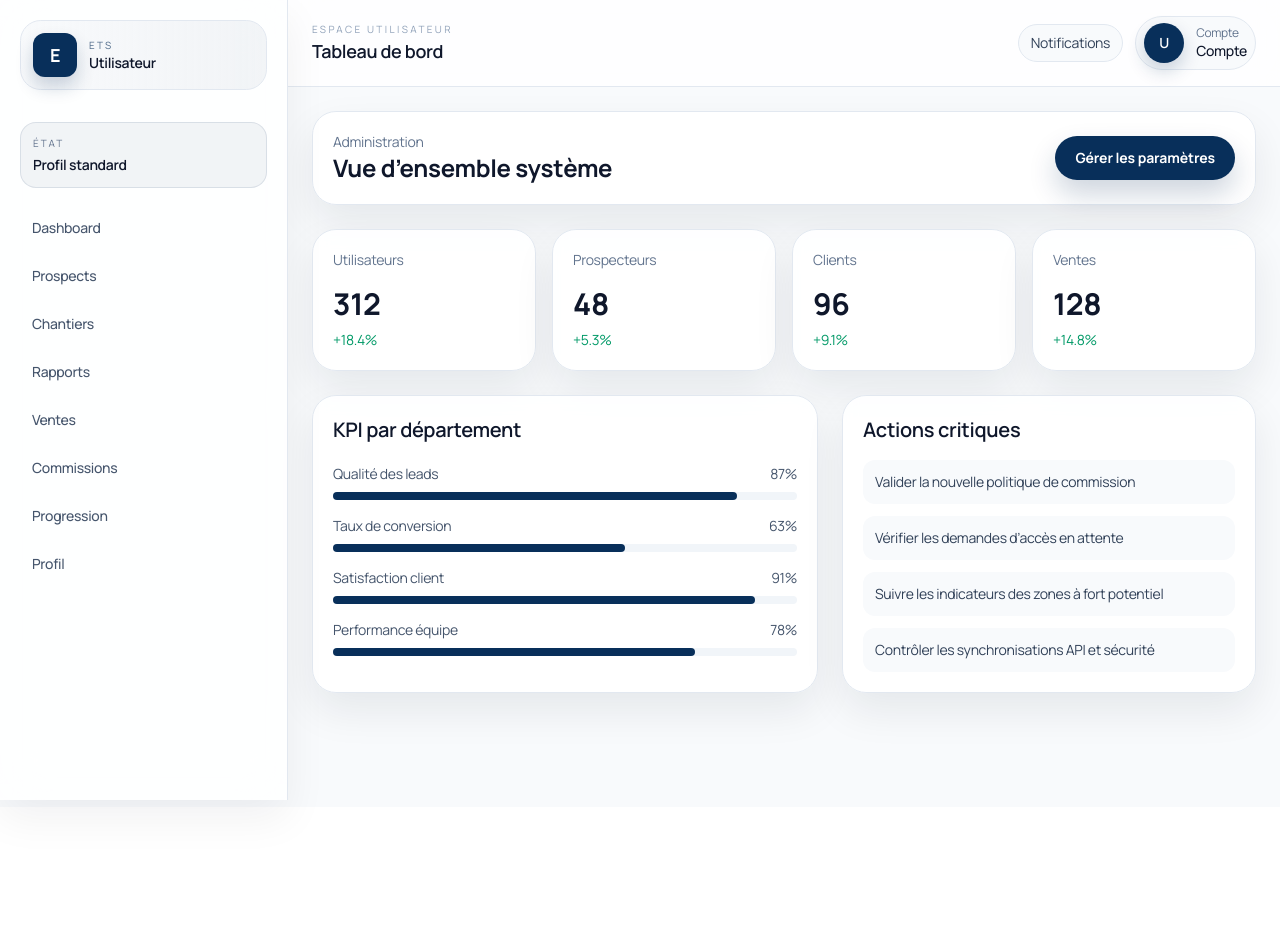
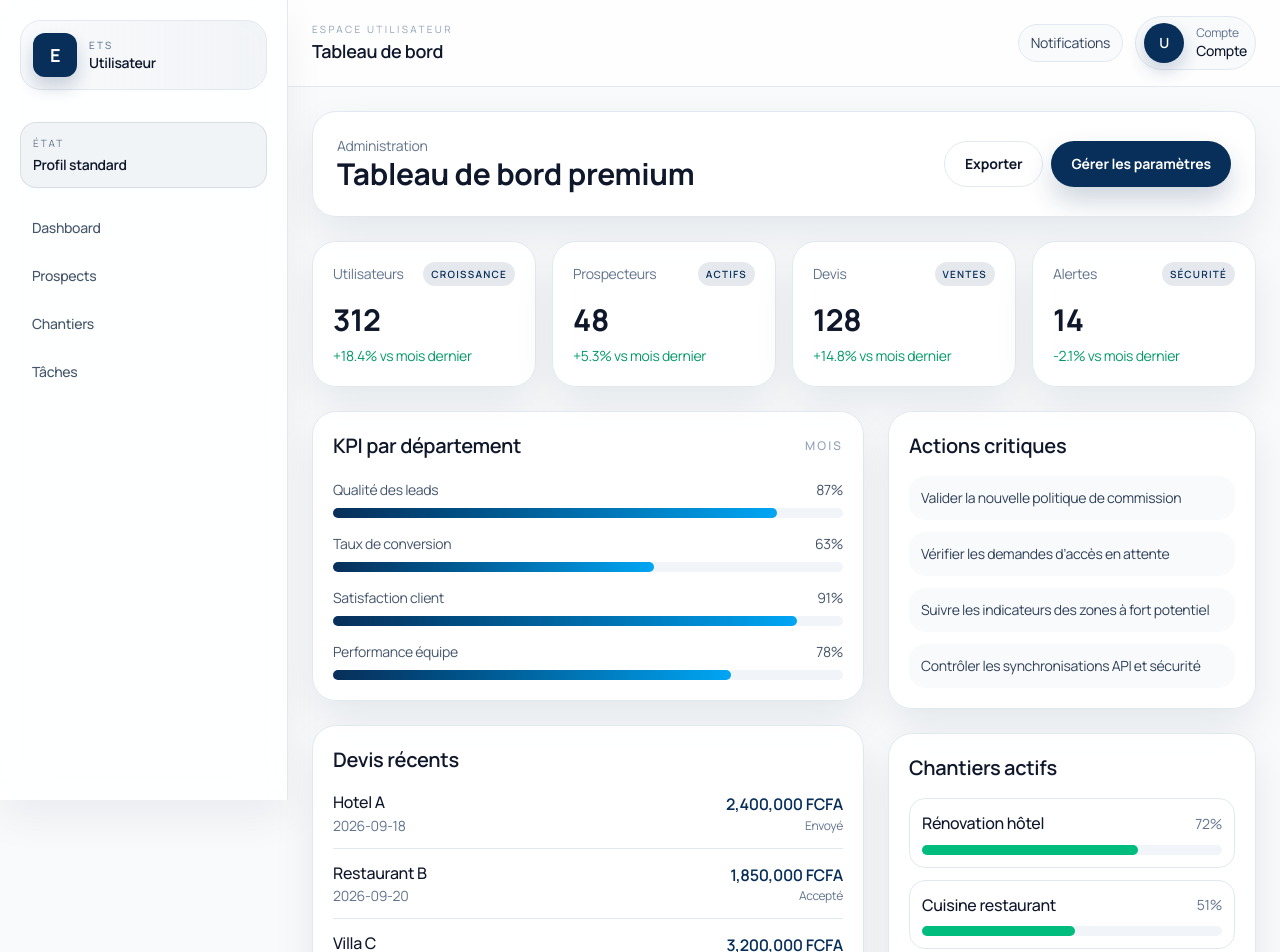
Before and after one commit to jeancode1234/ets_cameroon_sarl, a Nuxt app: page /app/admin/dashboard in a window 1280 px wide. Shown: the top 952 px of the page. Before the commit the page ends 807 px from the top, so only its background shows below. Built offline with nearby package versions, Linux system fonts and the light colour scheme; no server answers.

Commit message:
feat: add business modules and admin dashboard

```diff
--- a/app/components/private/PrivateMobileNavigation.vue
+++ b/app/components/private/PrivateMobileNavigation.vue
@@ -1,7 +1,15 @@
 <template>
-  <nav class="fixed inset-x-0 bottom-0 z-50 border-t border-slate-200 bg-white/95 p-2 backdrop-blur-xl dark:border-slate-800 dark:bg-slate-950/95 lg:hidden">
+  <nav
+    class="fixed inset-x-0 bottom-0 z-50 border-t border-slate-200 bg-white/95 p-2 backdrop-blur-xl dark:border-slate-800 dark:bg-slate-950/95 lg:hidden"
+  >
     <div class="grid grid-cols-4 gap-2 text-center text-[11px]">
-      <NuxtLink v-for="item in menu" :key="item.to" :to="item.to" class="rounded-xl px-2 py-2 text-slate-600 dark:text-slate-300" active-class="bg-primary/5 text-primary dark:bg-primary/10 dark:text-white">
+      <NuxtLink
+        v-for="item in menu"
+        :key="item.to"
+        :to="item.to"
+        class="rounded-xl px-2 py-2 text-slate-600 dark:text-slate-300"
+        active-class="bg-primary/5 text-primary dark:bg-primary/10 dark:text-white"
+      >
         {{ item.label }}
       </NuxtLink>
     </div>
@@ -17,22 +25,22 @@ const menu = computed(() => {
     case 'ADMIN':
       return [
         { label: 'Dashboard', to: '/app/admin/dashboard' },
-        { label: 'Rapports', to: '/app/admin/reports' },
-        { label: 'Clients', to: '/app/admin/clients' },
+        { label: 'Devis', to: '/app/admin/quotes' },
+        { label: 'Alertes', to: '/app/admin/alerts' },
         { label: 'Profil', to: '/app/profile' }
       ]
     case 'MANAGER':
       return [
         { label: 'Dashboard', to: '/app/manager/dashboard' },
-        { label: 'Prospects', to: '/app/manager/prospecteurs' },
-        { label: 'Rapports', to: '/app/manager/reports' },
+        { label: 'Pipeline', to: '/app/manager/pipeline' },
+        { label: 'Chantiers', to: '/app/manager/chantiers' },
         { label: 'Profil', to: '/app/profile' }
       ]
     case 'CLIENT':
       return [
         { label: 'Dashboard', to: '/app/client/dashboard' },
-        { label: 'Demandes', to: '/app/client/demandes' },
-        { label: 'Projets', to: '/app/client/projets' },
+        { label: 'Devis', to: '/app/client/devis' },
+        { label: 'Paiements', to: '/app/client/payments' },
         { label: 'Profil', to: '/app/profile' }
       ]
     case 'PARTENAIRE':
@@ -46,10 +54,7 @@ const menu = computed(() => {
     default:
       return [
         { label: 'Dashboard', to: '/app/prospecteur/dashboard' },
-        { label: 'Prospects', to: '/app/prospecteur/prospects' },
-        { label: 'Rapports', to: '/app/prospecteur/rapports' },
-        { label: 'Ventes', to: '/app/prospecteur/ventes' }
-      ]
-  }
-})
+        { label: 'Chantiers', to: '/app/prospecteur/chantiers' },]
+    }
+        })
 </script>
--- a/app/components/private/PrivateSidebar.vue
+++ b/app/components/private/PrivateSidebar.vue
@@ -54,6 +54,9 @@ const menu = computed(() => {
         { label: 'Utilisateurs', to: '/app/admin/users' },
         { label: 'Prospecteurs', to: '/app/admin/prospecteurs' },
         { label: 'Clients', to: '/app/admin/clients' },
+        { label: 'Devis', to: '/app/admin/quotes' },
+        { label: 'Alertes', to: '/app/admin/alerts' },
+        { label: 'Fonctionnalités', to: '/app/admin/features' },
         { label: 'Rapports', to: '/app/admin/reports' },
         { label: 'Paramètres', to: '/app/admin/settings' },
         { label: 'Profil', to: '/app/profile' }
@@ -61,10 +64,12 @@ const menu = computed(() => {
     case 'MANAGER':
       return [
         { label: 'Dashboard', to: '/app/manager/dashboard' },
+        { label: 'Pipeline', to: '/app/manager/pipeline' },
         { label: 'Prospecteurs', to: '/app/manager/prospecteurs' },
-        { label: 'Rapports', to: '/app/manager/reports' },
+        { label: 'Chantiers', to: '/app/manager/chantiers' },
         { label: 'Ventes', to: '/app/manager/ventes' },
         { label: 'Validations', to: '/app/manager/validations' },
+        { label: 'Rapports', to: '/app/manager/reports' },
         { label: 'Notifications', to: '/app/manager/notifications' },
         { label: 'Profil', to: '/app/profile' }
       ]
@@ -75,6 +80,7 @@ const menu = computed(() => {
         { label: 'Projets', to: '/app/client/projets' },
         { label: 'Devis', to: '/app/client/devis' },
         { label: 'Factures', to: '/app/client/factures' },
+        { label: 'Paiements', to: '/app/client/payments' },
         { label: 'Profil', to: '/app/profile' }
       ]
     case 'PARTENAIRE':
@@ -91,12 +97,6 @@ const menu = computed(() => {
         { label: 'Dashboard', to: '/app/prospecteur/dashboard' },
         { label: 'Prospects', to: '/app/prospecteur/prospects' },
         { label: 'Chantiers', to: '/app/prospecteur/chantiers' },
-        { label: 'Rapports', to: '/app/prospecteur/rapports' },
-        { label: 'Ventes', to: '/app/prospecteur/ventes' },
-        { label: 'Commissions', to: '/app/prospecteur/commissions' },
-        { label: 'Progression', to: '/app/prospecteur/progression' },
-        { label: 'Profil', to: '/app/profile' }
-      ]
-  }
-})
+        { label: 'Tâches', to: '/app/prospecteur/taches' },]
+        }})
 </script>
--- a/app/components/public/AppFooter.vue
+++ b/app/components/public/AppFooter.vue
@@ -1,7 +1,7 @@
 <template>
   <footer class="border-t border-slate-200 bg-slate-950 text-slate-200 dark:border-slate-800">
     <div class="container-shell py-10 md:py-12">
-      <div class="site-card overflow-hidden bg-gradient-to-r from-slate-900 via-slate-900 to-primary p-6 text-white md:p-8">
+      <!-- <div class="site-card overflow-hidden bg-gradient-to-r from-slate-900 via-slate-900 to-primary p-6 text-white md:p-8">
         <div class="flex flex-col gap-6 md:flex-row md:items-center md:justify-between">
           <div>
             <p class="text-[10px] uppercase tracking-[0.26em] text-slate-300">Cabinet de référence</p>
@@ -12,7 +12,7 @@
             <BaseButton variant="primary" class="!border !border-white/20 !bg-transparent !text-white hover:!bg-white/5" @click="navigateTo('/contact')">Nous contacter</BaseButton>
           </div>
         </div>
-      </div>
+      </div> -->
 
       <div class="mt-10 grid gap-10 md:grid-cols-[1.3fr_0.8fr_0.9fr]">
         <div>
--- a/app/pages/app/admin/dashboard.vue
+++ b/app/pages/app/admin/dashboard.vue
@@ -1,44 +1,88 @@
 <template>
   <div class="space-y-6">
-    <div class="site-card p-5">
-      <div class="flex flex-col gap-3 md:flex-row md:items-center md:justify-between">
+    <div class="site-card overflow-hidden p-5 md:p-6">
+      <div class="flex flex-col gap-4 md:flex-row md:items-center md:justify-between">
         <div>
           <p class="text-sm text-slate-500 dark:text-slate-400">Administration</p>
-          <h1 class="text-2xl font-bold text-slate-900 dark:text-white">Vue d’ensemble système</h1>
+          <h1 class="text-2xl font-bold text-slate-900 dark:text-white md:text-3xl">Tableau de bord premium</h1>
         </div>
+        <div class="flex flex-wrap gap-2">
+          <BaseButton variant="secondary">Exporter</BaseButton>
           <BaseButton variant="primary">Gérer les paramètres</BaseButton>
+        </div>
       </div>
     </div>
 
     <div class="grid gap-4 md:grid-cols-2 xl:grid-cols-4">
       <div v-for="card in cards" :key="card.label" class="site-card p-5">
+        <div class="flex items-center justify-between">
           <p class="text-sm text-slate-500 dark:text-slate-400">{{ card.label }}</p>
+          <span class="rounded-full bg-primary/10 px-2 py-1 text-[10px] font-semibold uppercase tracking-[0.12em] text-primary dark:bg-primary/20">{{ card.trend }}</span>
+        </div>
         <p class="mt-4 text-3xl font-bold text-slate-900 dark:text-white">{{ card.value }}</p>
         <p class="mt-2 text-sm text-emerald-600 dark:text-emerald-400">{{ card.delta }}</p>
       </div>
     </div>
 
-    <div class="grid gap-6 xl:grid-cols-[1.1fr_0.9fr]">
+    <div class="grid gap-6 xl:grid-cols-[1.2fr_0.8fr]">
+      <div class="space-y-6">
         <div class="site-card p-5">
+          <div class="mb-5 flex items-center justify-between">
             <h2 class="text-xl font-semibold text-slate-900 dark:text-white">KPI par département</h2>
-        <div class="mt-5 space-y-4">
+            <span class="text-xs font-medium uppercase tracking-[0.18em] text-slate-400">Mois</span>
+          </div>
+          <div class="space-y-4">
             <div v-for="metric in metrics" :key="metric.label">
               <div class="mb-2 flex items-center justify-between text-sm text-slate-600 dark:text-slate-300">
                 <span>{{ metric.label }}</span>
                 <span>{{ metric.value }}</span>
               </div>
-            <div class="h-2 rounded-full bg-slate-100 dark:bg-slate-800">
-              <div class="h-2 rounded-full bg-primary" :style="`width: ${metric.percent}%`" />
+              <div class="h-2.5 rounded-full bg-slate-100 dark:bg-slate-800">
+                <div class="h-2.5 rounded-full bg-gradient-to-r from-primary to-sky-500" :style="`width: ${metric.percent}%`" />
               </div>
             </div>
           </div>
         </div>
 
         <div class="site-card p-5">
+          <h2 class="text-xl font-semibold text-slate-900 dark:text-white">Devis récents</h2>
+          <div class="mt-4 space-y-3">
+            <div v-for="quote in quotes" :key="quote.id" class="flex items-center justify-between border-b border-slate-200 pb-3 last:border-none dark:border-slate-700">
+              <div>
+                <p class="font-medium text-slate-900 dark:text-white">{{ quote.client }}</p>
+                <p class="text-sm text-slate-500 dark:text-slate-400">{{ quote.date }}</p>
+              </div>
+              <div class="text-right">
+                <p class="font-semibold text-primary">{{ quote.amount.toLocaleString() }} FCFA</p>
+                <p class="text-xs text-slate-500 dark:text-slate-400">{{ quote.status }}</p>
+              </div>
+            </div>
+          </div>
+        </div>
+      </div>
+
+      <div class="space-y-6">
+        <div class="site-card p-5">
           <h2 class="text-xl font-semibold text-slate-900 dark:text-white">Actions critiques</h2>
           <ul class="mt-4 space-y-3">
-          <li v-for="item in actions" :key="item" class="rounded-xl bg-slate-50 p-3 text-sm text-slate-700 dark:bg-slate-900 dark:text-slate-200">{{ item }}</li>
+            <li v-for="item in actions" :key="item" class="rounded-2xl bg-slate-50 p-3 text-sm text-slate-700 dark:bg-slate-900 dark:text-slate-200">{{ item }}</li>
           </ul>
+        </div>
+
+        <div class="site-card p-5">
+          <h2 class="text-xl font-semibold text-slate-900 dark:text-white">Chantiers actifs</h2>
+          <div class="mt-4 space-y-3">
+            <div v-for="job in jobs" :key="job.id" class="rounded-2xl border border-slate-200 p-3 dark:border-slate-700">
+              <div class="flex items-center justify-between">
+                <span class="font-medium text-slate-900 dark:text-white">{{ job.name }}</span>
+                <span class="text-sm text-slate-500 dark:text-slate-400">{{ job.progress }}%</span>
+              </div>
+              <div class="mt-2 h-2.5 rounded-full bg-slate-100 dark:bg-slate-800">
+                <div class="h-2.5 rounded-full bg-emerald-500" :style="`width: ${job.progress}%`" />
+              </div>
+            </div>
+          </div>
+        </div>
       </div>
     </div>
   </div>
@@ -47,11 +91,13 @@
 <script setup lang="ts">
 definePageMeta({ layout: 'private', middleware: ['auth', 'role'], role: 'ADMIN' })
 
+const { quoteData, jobSiteData, alertData } = useBusinessData()
+
 const cards = [
-  { label: 'Utilisateurs', value: '312', delta: '+18.4%' },
-  { label: 'Prospecteurs', value: '48', delta: '+5.3%' },
-  { label: 'Clients', value: '96', delta: '+9.1%' },
-  { label: 'Ventes', value: '128', delta: '+14.8%' }
+  { label: 'Utilisateurs', value: '312', delta: '+18.4% vs mois dernier', trend: 'Croissance' },
+  { label: 'Prospecteurs', value: '48', delta: '+5.3% vs mois dernier', trend: 'Actifs' },
+  { label: 'Devis', value: '128', delta: '+14.8% vs mois dernier', trend: 'Ventes' },
+  { label: 'Alertes', value: '14', delta: '-2.1% vs mois dernier', trend: 'Sécurité' }
 ]
 
 const metrics = [
@@ -61,6 +107,8 @@ const metrics = [
   { label: 'Performance équipe', value: '78%', percent: 78 }
 ]
 
+const quotes = quoteData.slice(0, 3)
+const jobs = jobSiteData.slice(0, 3)
 const actions = [
   'Valider la nouvelle politique de commission',
   'Vérifier les demandes d’accès en attente',
```
Also changed, not shown: 1 other file (tests, documents, lock files or other folders). Lines whose indentation alone changed are shown as unchanged.
